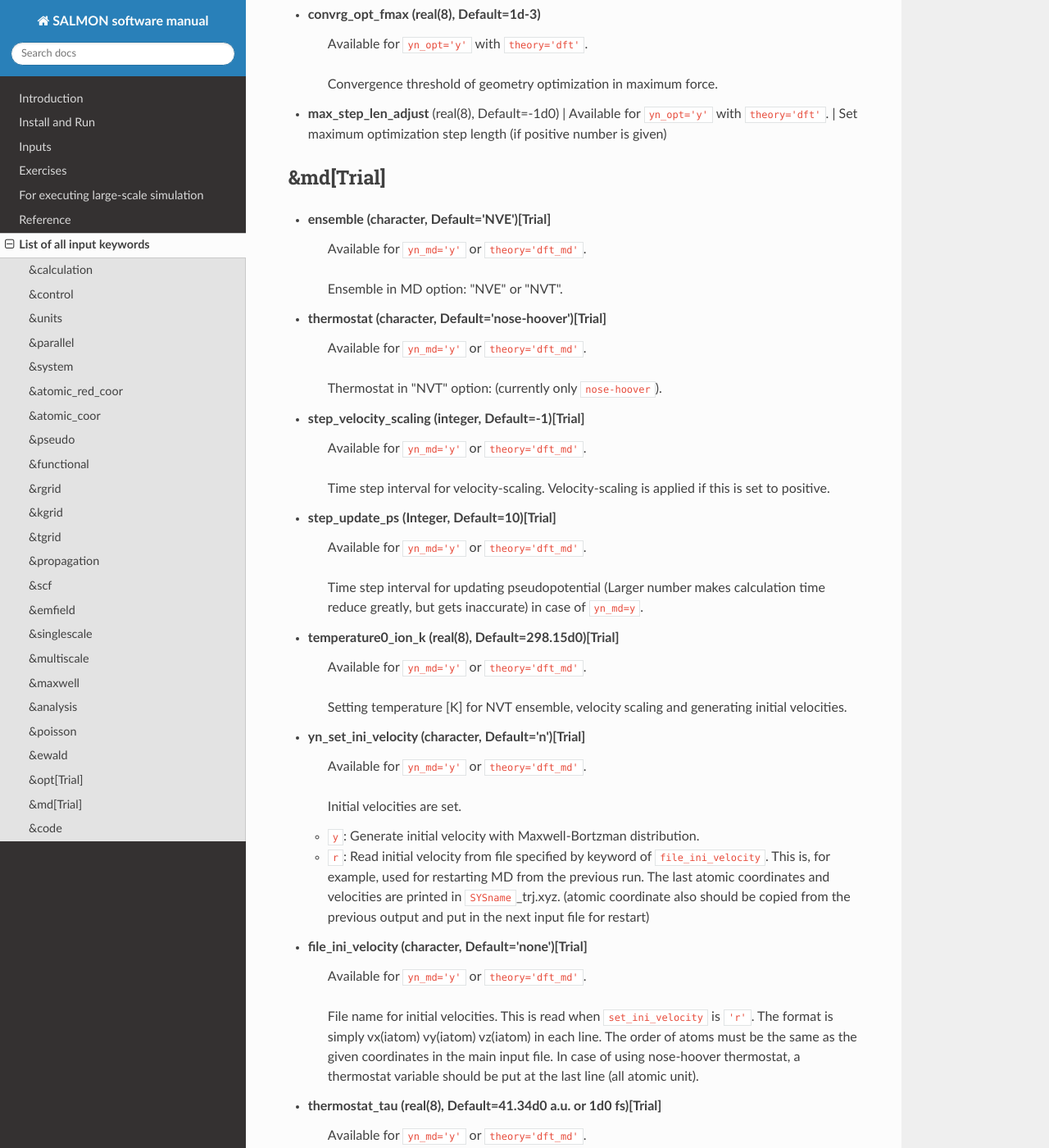
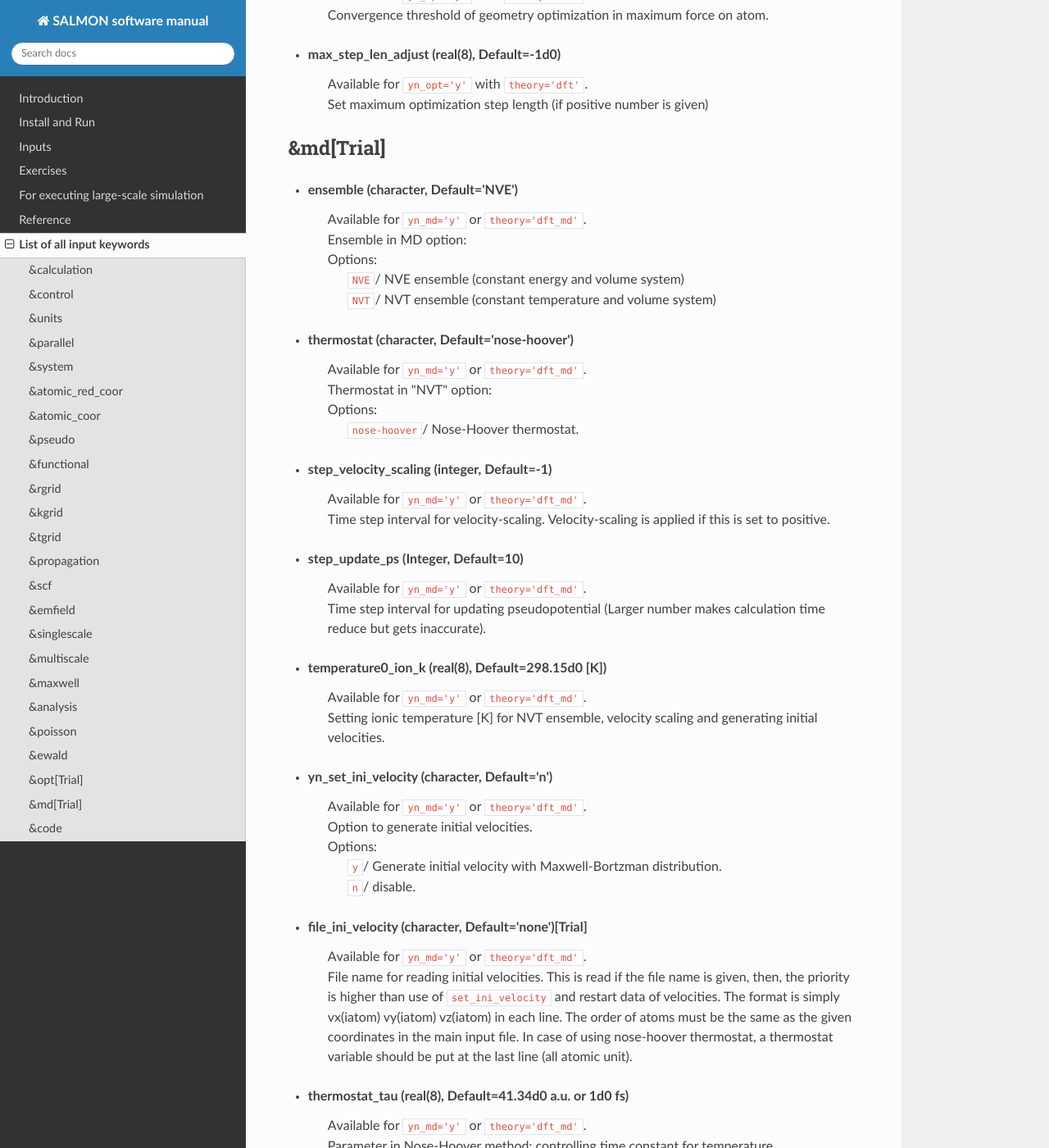
Before and after one commit to SALMON-TDDFT/SALMON-DOCS, a Sphinx documentation site: the page built from source/input_keyword_list.rst, in a window 1280 px wide and 1400 px high, scrolled down 30073 px. Shown: the whole window at 82% size. Built offline with Sphinx 7.4.7 and the Read the Docs theme 2.0.0, drawn with Linux system fonts in a browser that asks for light colours; formulas are drawn with MathJax 3; some of the changed text lies outside the part shown.

Commit message:
Update input_keyword_list.rst

```diff
--- a/source/input_keyword_list.rst
+++ b/source/input_keyword_list.rst
@@ -1034,64 +1032,71 @@ Input for psudopotentials. Size of array (:) is equal to ``&system/nelem``.
    | Available for ``yn_opt='y'`` with ``theory='dft'``.
    The maximum step number of geometry optimization.
 
-- **convrg_opt_fmax** (real(8), Default=1d-3)
+- **convrg_opt_fmax** (real(8), Default=1d-3 [a.u.])
    | Available for ``yn_opt='y'`` with ``theory='dft'``.
-   Convergence threshold of geometry optimization in maximum force.
+   | Convergence threshold of geometry optimization in maximum force on atom.
 
 - **max_step_len_adjust** (real(8), Default=-1d0)
-  | Available for ``yn_opt='y'`` with ``theory='dft'``.
-  | Set maximum optimization step length (if positive number is given)
+   | Available for ``yn_opt='y'`` with ``theory='dft'``.
+   | Set maximum optimization step length (if positive number is given)
 
 
 &md[Trial]
 -----------
-- **ensemble** (character, Default='NVE')[Trial]
+- **ensemble** (character, Default='NVE')
    | Available for ``yn_md='y'`` or ``theory='dft_md'``.
-   Ensemble in MD option: "NVE" or "NVT".
+   | Ensemble in MD option:
+   | Options:
+   |  ``NVE``/ NVE ensemble (constant energy and volume system)
+   |  ``NVT``/ NVT ensemble (constant temperature and volume system)
 
-- **thermostat** (character, Default='nose-hoover')[Trial]
+- **thermostat** (character, Default='nose-hoover')
    | Available for ``yn_md='y'`` or ``theory='dft_md'``.
-   Thermostat in "NVT" option: (currently only ``nose-hoover``).
+   | Thermostat in "NVT" option:
+   | Options:
+   |  ``nose-hoover``/ Nose-Hoover thermostat.
 
-- **step_velocity_scaling** (integer, Default=-1)[Trial]
+- **step_velocity_scaling** (integer, Default=-1)
    | Available for ``yn_md='y'`` or ``theory='dft_md'``.
-   Time step interval for velocity-scaling. Velocity-scaling is applied if this is set to positive.
+   | Time step interval for velocity-scaling. Velocity-scaling is applied if this is set to positive.
 
-- **step_update_ps** (Integer, Default=10)[Trial]
+- **step_update_ps** (Integer, Default=10)
    | Available for ``yn_md='y'`` or ``theory='dft_md'``.
-   Time step interval for updating pseudopotential (Larger number makes calculation time reduce greatly, but gets inaccurate) in case of ``yn_md=y``.
+   | Time step interval for updating pseudopotential (Larger number makes calculation time reduce but gets inaccurate).
 
-- **temperature0_ion_k** (real(8), Default=298.15d0)[Trial]
+- **temperature0_ion_k** (real(8), Default=298.15d0 [K])
    | Available for ``yn_md='y'`` or ``theory='dft_md'``.
-   Setting temperature [K] for NVT ensemble, velocity scaling and generating initial velocities.
+   | Setting ionic temperature [K] for NVT ensemble, velocity scaling and generating initial velocities.
 
-- **yn_set_ini_velocity** (character, Default='n')[Trial]
+- **yn_set_ini_velocity** (character, Default='n')
    | Available for ``yn_md='y'`` or ``theory='dft_md'``.
-   Initial velocities are set.
-
-  - ``y``: Generate initial velocity with Maxwell-Bortzman distribution.
-  - ``r``: Read initial velocity from file specified by keyword of ``file_ini_velocity``. This is, for example, used for restarting MD from the previous run. The last atomic coordinates and velocities are printed in ``SYSname``\_trj.xyz. (atomic coordinate also should be copied from the previous output and put in the next input file for restart)
+   | Option to generate initial velocities.
+   | Options:
+   |  ``y``/ Generate initial velocity with Maxwell-Bortzman distribution.
+   |  ``n``/ disable.
 
 - **file_ini_velocity** (character, Default='none')[Trial]
    | Available for ``yn_md='y'`` or ``theory='dft_md'``.
-   File name for initial velocities. This is read when ``set_ini_velocity`` is ``'r'``. The format is simply vx(iatom) vy(iatom) vz(iatom) in each line. The order of atoms must be the same as the given coordinates in the main input file. In case of using nose-hoover thermostat, a thermostat variable should be put at the last line (all atomic unit).
+   | File name for reading initial velocities. This is read if the file name is given, then, the priority is higher than use of ``set_ini_velocity`` and restart data of velocities. The format is simply vx(iatom) vy(iatom) vz(iatom) in each line. The order of atoms must be the same as the given coordinates in the main input file. In case of using nose-hoover thermostat, a thermostat variable should be put at the last line (all atomic unit).
 
-- **thermostat_tau** (real(8), Default=41.34d0 a.u. or 1d0 fs)[Trial]
+- **thermostat_tau** (real(8), Default=41.34d0 a.u. or 1d0 fs)
    | Available for ``yn_md='y'`` or ``theory='dft_md'``.
-   Parameter in Nose-Hoover method: controlling time constant for temperature.
-   Default is ``41.34[au] or 1.0[fs]``.
+   | Parameter in Nose-Hoover method: controlling time constant for temperature.
 
 ..
    #XXX removed?#
-   - **seed_ini_velocity** (integer, Default=123)[Trial]
+   - **seed_ini_velocity** (integer, Default=123)
    | Available for ``yn_md='y'`` or ``theory='dft_md'``.
-   Random seed (integer number) to generate initial velocity if ``set_ini_velocity`` is set to y.
+   | Random seed (integer number) to generate initial velocity if ``set_ini_velocity`` is set to y.
    Default is ``123``.
 ..
 
-- **yn_stop_system_momt** (character, Default='n')[Trial]
+- **yn_stop_system_momt** (character, Default='n')
    | Available for ``yn_md='y'`` or ``theory='dft_md'``.
-   Center of mass is fixed every time step.
+   | Center of mass is fixed every time step.
+   | Options:
+   |  ``y``/ enable.
+   |  ``n``/ disable.
 
 
 &code
```
Also changed, not shown: other parts of source/input_keyword_list.rst (+6 -8 lines).
